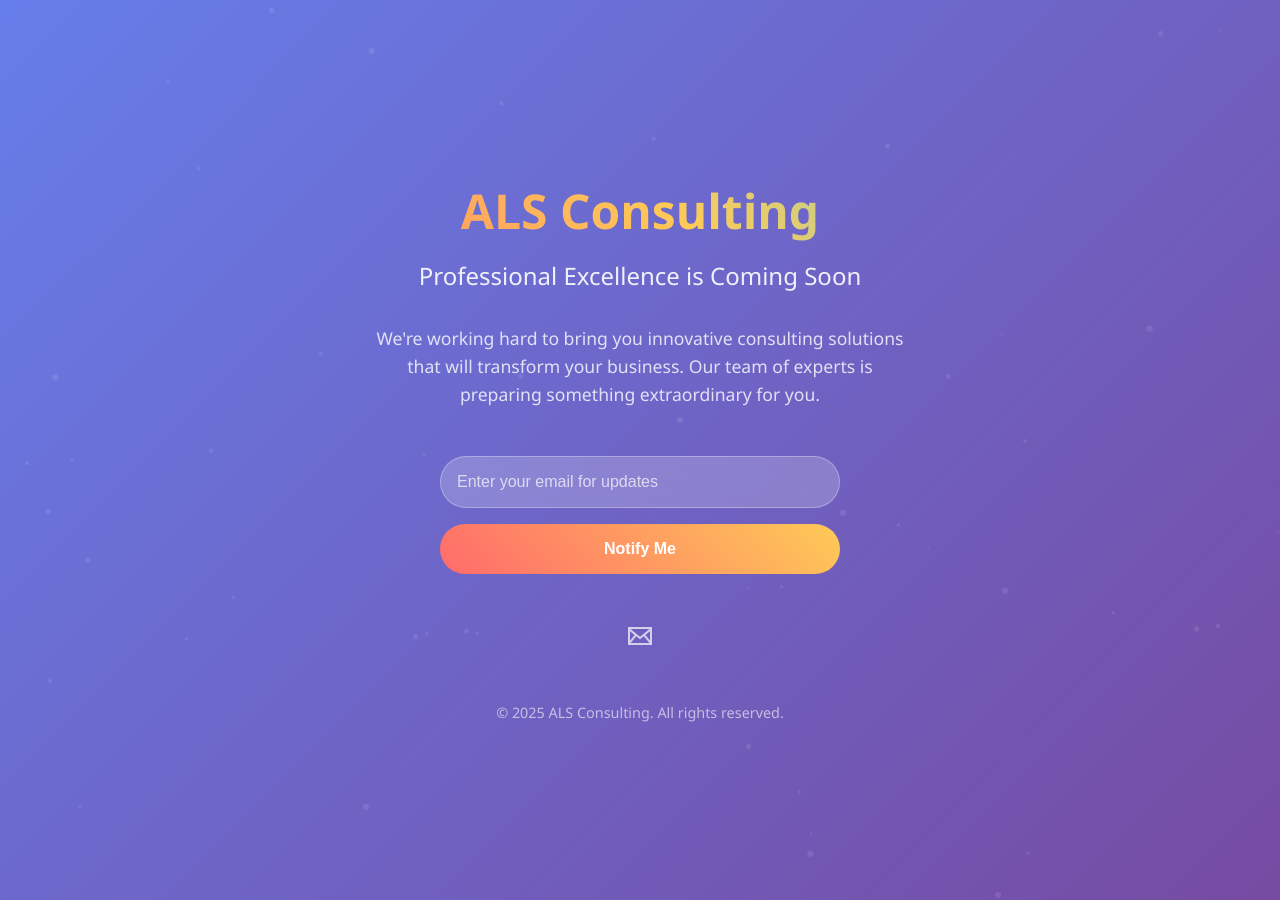
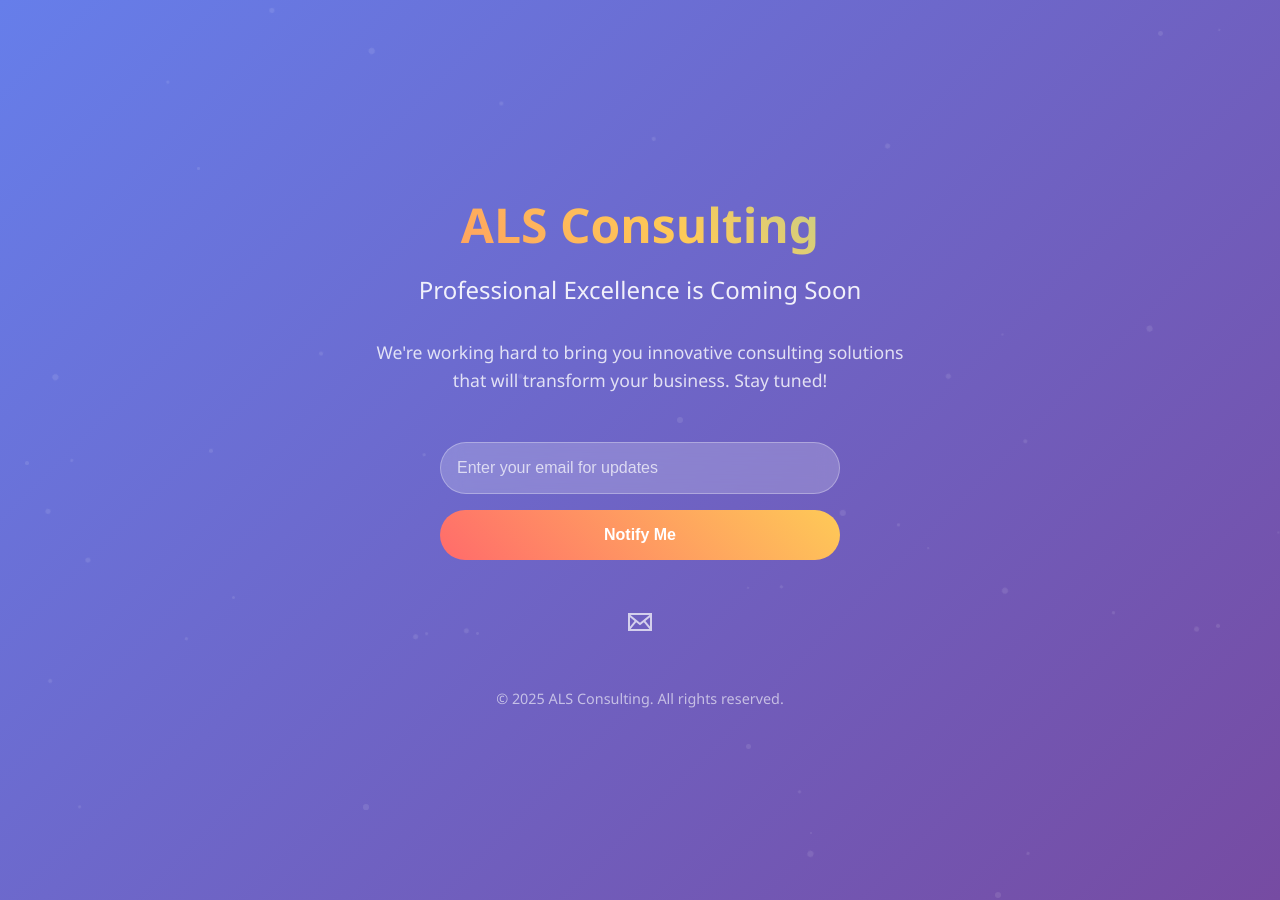
Before and after one commit to ALS-Consulting/alsconsulting.com, a Jekyll site: the page built from index.html, in a window 1280 px wide. Built offline with Jekyll 4.4.1, drawn with Linux system fonts in a browser that asks for light colours.

Commit message:
update message

```diff
--- a/index.html
+++ b/index.html
@@ -2,5 +2,5 @@
 layout: coming-soon
 title: "ALS Consulting - Coming Soon"
 subtitle: "Professional Excellence is Coming Soon"
-description: "We're working hard to bring you innovative consulting solutions that will transform your business. Our team of experts is preparing something extraordinary for you."
+description: "We're working hard to bring you innovative consulting solutions that will transform your business. Stay tuned!"
 ---
```
